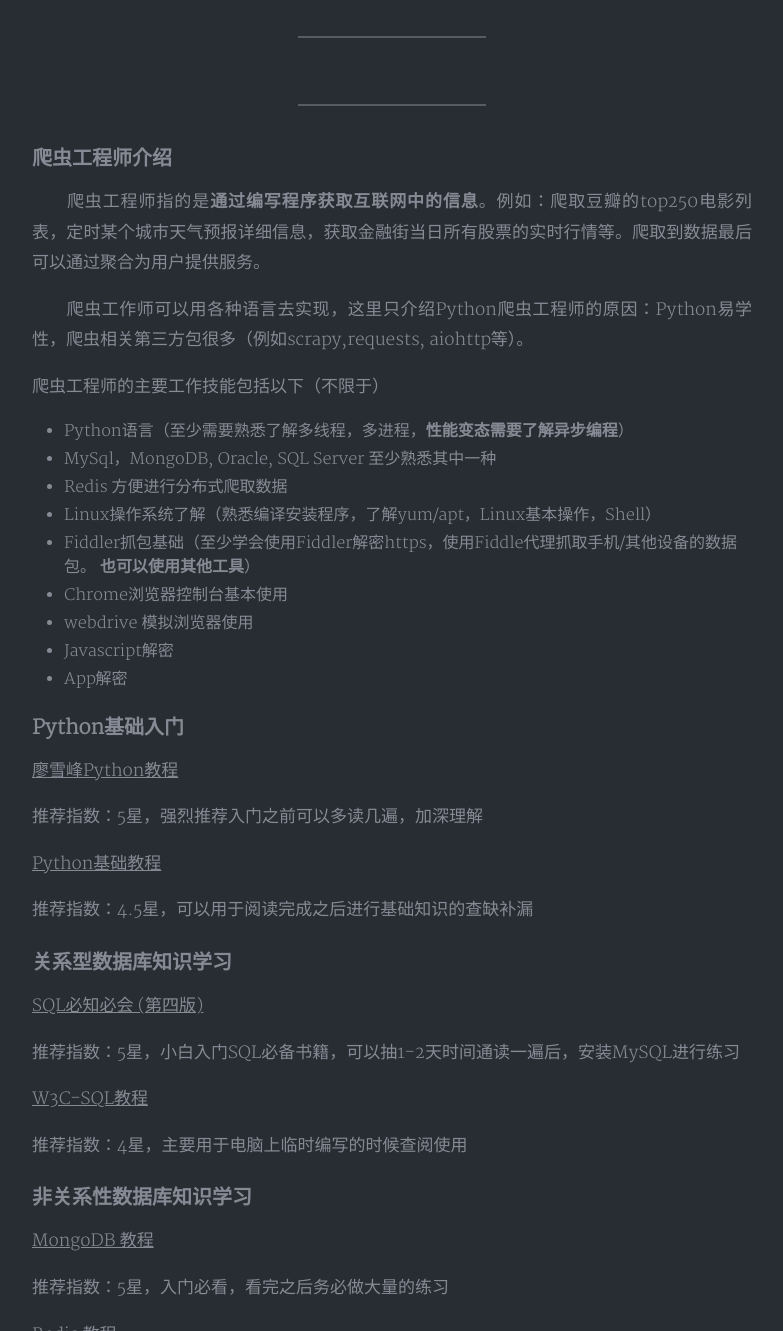
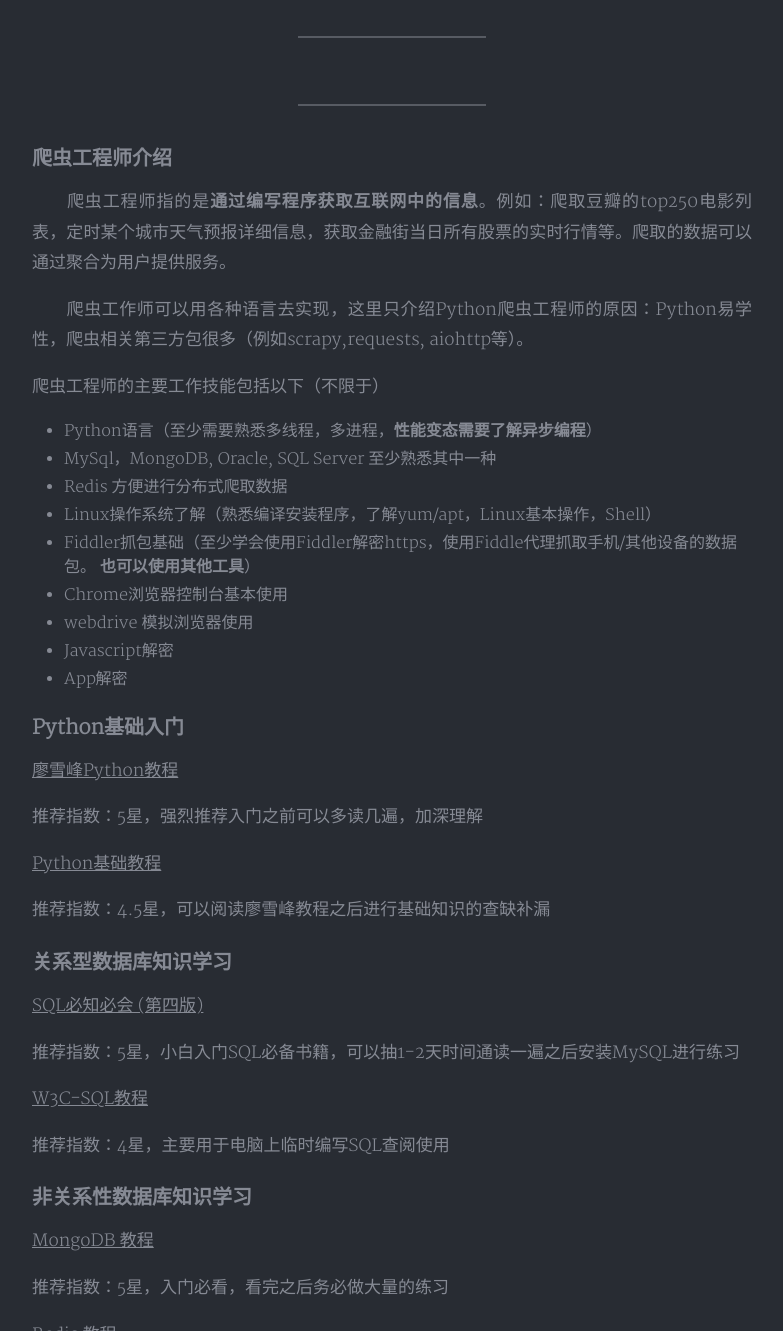
Before and after one commit to mengzxh/mengzxh.github.io, a Jekyll site: the page built from _posts/2018-08-09-python_crawler_learn.md, in a window 1280 px wide and 1400 px high, scrolled down 395 px, cut to the strip 69-1400 px from the top of the window. Shown: the whole strip, without its empty margins (248-1031 px from the left). Built offline with Jekyll 4.4.1, drawn with Linux system fonts in a browser that asks for light colours; nearby versions of some CDN libraries; comment, search, counter and statistics services are not loaded; a style sheet for code colours, icons or effects is not loaded; some of the changed text lies outside the part shown.

Commit message:
修改最后一篇

```diff
--- a/_posts/2018-08-09-python_crawler_learn.md
+++ b/_posts/2018-08-09-python_crawler_learn.md
@@ -12,13 +12,13 @@
 
 ### 爬虫工程师介绍
 
-&emsp;&emsp;爬虫工程师指的是**通过编写程序获取互联网中的信息**。例如：爬取豆瓣的top250电影列表，定时某个城市天气预报详细信息，获取金融街当日所有股票的实时行情等。爬取到数据最后可以通过聚合为用户提供服务。
+&emsp;&emsp;爬虫工程师指的是**通过编写程序获取互联网中的信息**。例如：爬取豆瓣的top250电影列表，定时某个城市天气预报详细信息，获取金融街当日所有股票的实时行情等。爬取的数据可以通过聚合为用户提供服务。
 
 &emsp;&emsp;爬虫工作师可以用各种语言去实现，这里只介绍Python爬虫工程师的原因：Python易学性，爬虫相关第三方包很多（例如scrapy,requests, aiohttp等）。
 
 爬虫工程师的主要工作技能包括以下（不限于）
 
-* Python语言（至少需要熟悉了解多线程，多进程，**性能变态需要了解异步编程**）
+* Python语言（至少需要熟悉多线程，多进程，**性能变态需要了解异步编程**）
 * MySql，MongoDB, Oracle, SQL Server 至少熟悉其中一种
 * Redis 方便进行分布式爬取数据
 * Linux操作系统了解（熟悉编译安装程序，了解yum/apt，Linux基本操作，Shell）
@@ -36,17 +36,17 @@
 
 [Python基础教程](https://1drv.ms/b/s!AvUMzqmYHMgZmRTxhhxD1Tu4UCyj)
 
-推荐指数：4.5星，可以用于阅读完成之后进行基础知识的查缺补漏
+推荐指数：4.5星，可以阅读廖雪峰教程之后进行基础知识的查缺补漏
 
 ### 关系型数据库知识学习
 
 [SQL必知必会 (第四版)](https://1drv.ms/u/s!AvUMzqmYHMgZmUfyBQIbapSlcA8Q)
 
-推荐指数：5星，小白入门SQL必备书籍，可以抽1-2天时间通读一遍后，安装MySQL进行练习
+推荐指数：5星，小白入门SQL必备书籍，可以抽1-2天时间通读一遍之后安装MySQL进行练习
 
 [W3C-SQL教程](http://www.w3school.com.cn/sql/index.asp)
 
-推荐指数：4星，主要用于电脑上临时编写的时候查阅使用
+推荐指数：4星，主要用于电脑上临时编写SQL查阅使用
 
 ### 非关系性数据库知识学习
 
@@ -60,7 +60,7 @@
 
 [Python—操作redis](https://www.cnblogs.com/melonjiang/p/5342505.html)
 
-推荐指数：5星，主要是用通过python语言操作数据库
+推荐指数：5星，主要是通过Python语言操作数据库
 
 ### Linux操作系统
 
```
